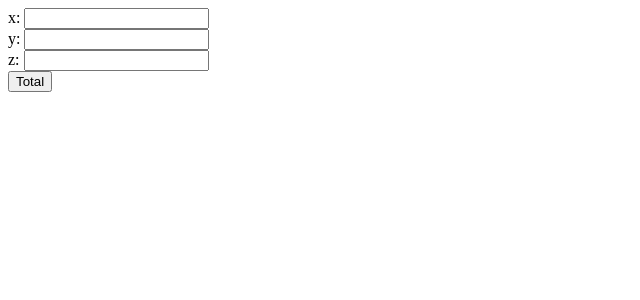
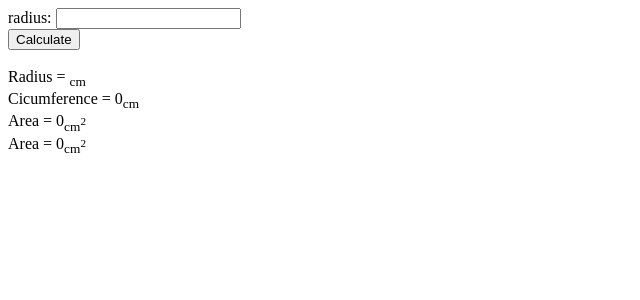
Before and after one commit to ahmedkamel180998/website, a PHP site: page / in a window 1280 px wide. Shown: the top 300 px of the page, without its empty margins (0-640 px from the left). Run offline with PHP 8.4, Linux system fonts and the light colour scheme; data that the repository does not hold is empty.

Commit message:
excercise_1 on math functions

```diff
--- a/index.php
+++ b/index.php
@@ -9,36 +9,31 @@
 
 <body>
     <form action="index.php" method="post">
-        <label>x:</label>
-        <input type="text" name="x"><br>
-        <label>y:</label>
-        <input type="text" name="y"><br>
-        <label>z:</label>
-        <input type="text" name="z"><br>
-        <input type="submit" value="Total">
-    </form>
+        <label>radius:</label>
+        <input type="text" name="radius"><br>
+        <input type="submit" value="Calculate">
+    </form><br>
 </body>
 
 </html>
 <?php
-$x = $_POST["x"];
-$y = $_POST["y"];
-$z = $_POST["z"];
-$total = null;
+$radius = $_POST["radius"];
+$circumference = null;
 
-//$total = abs($x);
-//$total = round($x);
-//$total = floor($x);
-//$total = ceil($x);
-//$total = pow($x, $y);
-//$total = sqrt($x);
+echo "Radius = {$radius}<sub>cm</sub> <br>";
 
-/* $total = max($x, $y, $z);
-echo "{$total}<br>";
-$total = min($x, $y, $z);
-echo "{$total}<br>";*/
-//echo pi();
+$circumference = 2 * pi() * $radius;
+// use the round function to round to the second decimal digit
+$circumference = round($circumference, 2);
+echo "Cicumference = {$circumference}<sub>cm</sub> <br>";
 
-//$total = rand(10, 100);
-//echo $total;
+$area = pi() * pow($radius, 2);
+// use the round function to round to the second decimal digit
+$area = round($area, 2);
+echo "Area = {$area}<sub>cm<sup>2<sup></sub> <br>";
+
+$volume = 4 / 3 * pi() * pow($radius, 3);
+// use the round function to round to the second decimal digit
+$volume = round($volume, 2);
+echo "Area = {$volume}<sub>cm<sup>2<sup></sub> <br>";
 ?>
```
